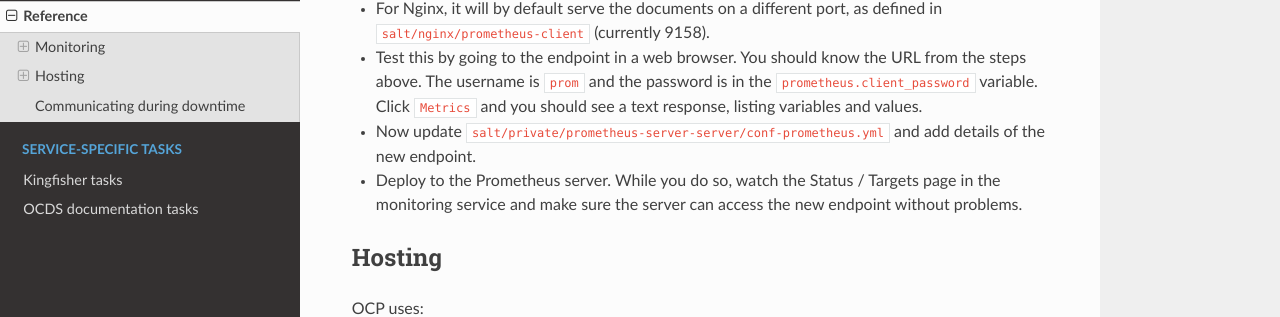
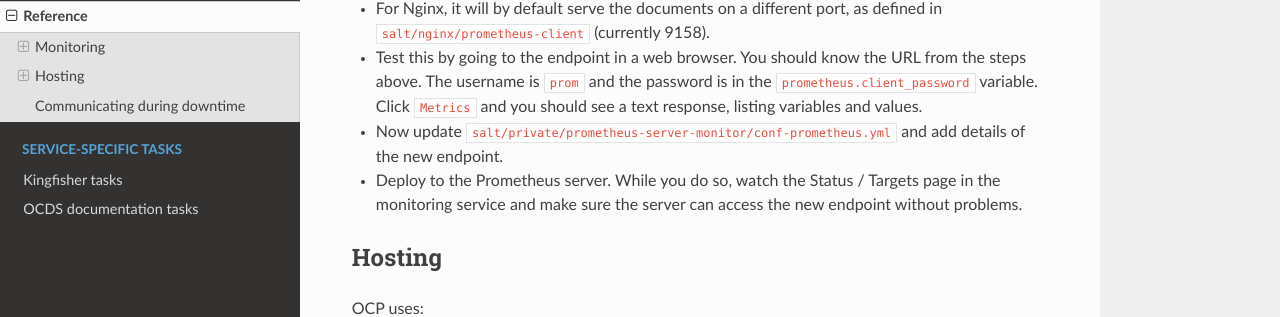
Before and after one commit to open-contracting/deploy, a Sphinx documentation site: the page built from docs/reference/index.rst, in a window 1280 px wide and 900 px high, scrolled down 1469 px. Shown: the part 134-451 px from the top of the window. Built offline with Sphinx 7.4.7 and the Read the Docs theme 2.0.0, drawn with Linux system fonts in a browser that asks for light colours.

Commit message:
Rename prometheus-server-server to prometheus-server-monitor (server-server is unclear)

```diff
--- a/docs/reference/index.rst
+++ b/docs/reference/index.rst
@@ -47,7 +47,7 @@ To add a new server to Prometheus:
 -  For Apache, Salt will try to work out a domain name to use for the client server automatically. It might fail to do this, if the server is not aware of it's own domain name (Bytemark servers tend to be fine, Hetzner tend not to). Check the host name in ``/etc/apache2/sites-enabled/prometheus-client.conf``. If it gets this wrong, you can set one manually by setting the ``prometheus.client_fqdn`` variable (You can also change the ``prometheus.client_port`` variable). Make sure you set these variables for one server only, and not all servers! Deploy again.
 -  For Nginx, it will by default serve the documents on a different port, as defined in ``salt/nginx/prometheus-client`` (currently 9158).
 -  Test this by going to the endpoint in a web browser. You should know the URL from the steps above. The username is ``prom`` and the password is in the ``prometheus.client_password`` variable. Click ``Metrics`` and you should see a text response, listing variables and values.
--  Now update ``salt/private/prometheus-server-server/conf-prometheus.yml`` and add details of the new endpoint.
+-  Now update ``salt/private/prometheus-server-monitor/conf-prometheus.yml`` and add details of the new endpoint.
 -  Deploy to the Prometheus server. While you do so, watch the Status / Targets page in the monitoring service and make sure the server can access the new endpoint without problems.
 
 
```
Also changed, not shown: 5 other files.
